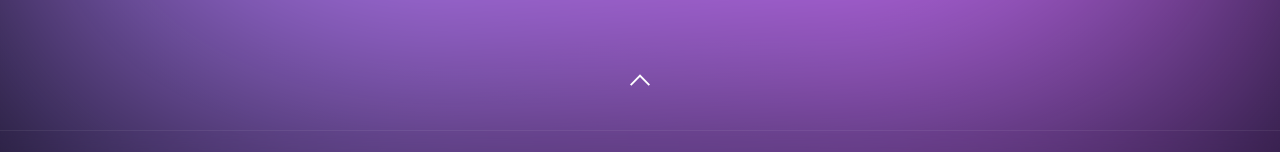
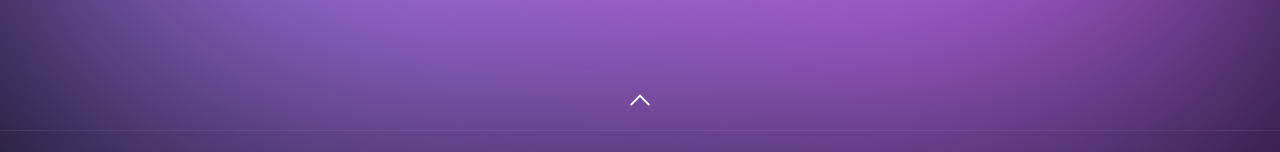
Before and after one commit to VincentInt/demo_partfolio, a React (Vite) app: page / in a window 1280 px wide. Shown: the part 645-797 px from the top of the page. Built offline with nearby package versions, Linux system fonts and the light colour scheme.

Commit message:
Update Navigation.module.scss

```diff
--- a/src/components/Navigation/Navigation.module.scss
+++ b/src/components/Navigation/Navigation.module.scss
@@ -1,6 +1,6 @@
 .containerNav {
   position: fixed;
-  padding-top:20px;
+  padding-top: 10px;
   right: 0;
   left: 0;
   bottom: 0;
@@ -25,7 +25,6 @@
       width: clamp(15px, 2vw, 20px);
       transition: all 0.3s;
       transform: rotate(-90deg);
-      margin: 20px;
     }
   }
   .nav {
```
